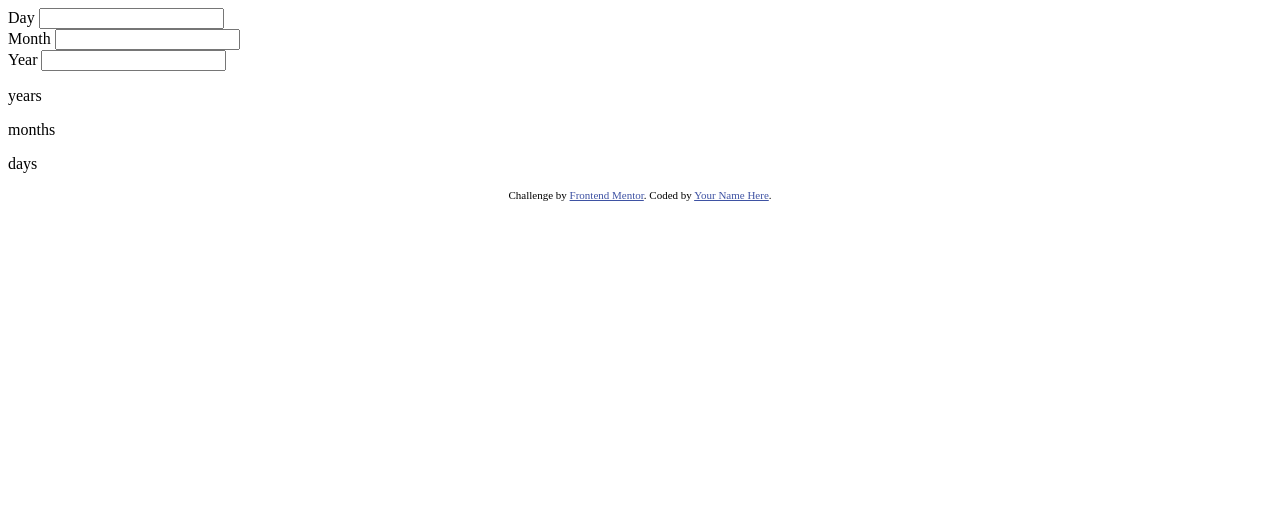
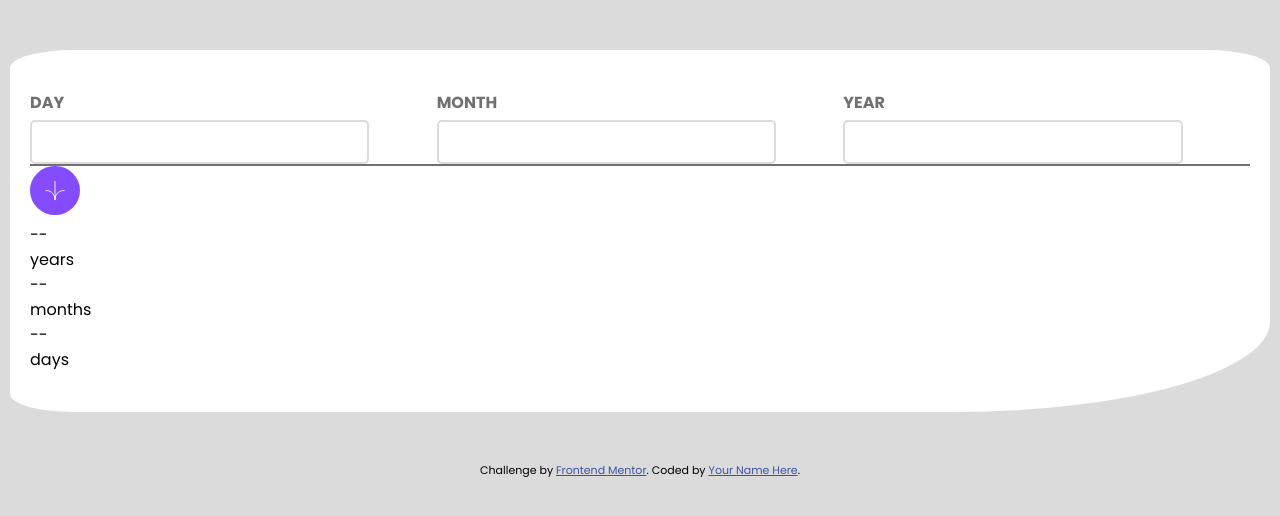
Before and after one commit to Samuellekpor/age-calculator-app, a website: page index.html in a window 1280 px wide. Drawn offline with Linux system fonts and the light colour scheme.

Commit message:
Add styling to the form

```diff
--- a/index.html
+++ b/index.html
@@ -5,36 +5,37 @@
   <meta name="viewport" content="width=device-width, initial-scale=1.0"> <!-- displays site properly based on user's device -->
 
   <link rel="icon" type="image/png" sizes="32x32" href="./assets/images/favicon-32x32.png">
+  <link rel="stylesheet" type="text/css" href="style.css">
 
   <title>Frontend Mentor | Age calculator app</title>
 
   <!-- Feel free to remove these styles or customise in your own stylesheet 👍 -->
-  <style>
-    .attribution { font-size: 11px; text-align: center; }
-    .attribution a { color: hsl(228, 45%, 44%); }
-  </style>
 </head>
 <body>
 
   <div class="big-container">
     <form action="submit" class="form">
-      <div>
+      <div class="date-container">
         <label for="day">Day</label>
         <input type="number" name="day" id="day">
       </div>
-      <div>
+      <div class="date-container">
         <label for="month">Month</label>
         <input type="number" name="month" id="month">
       </div>
-      <div>
+      <div class="date-container">
         <label for="day">Year</label>
         <input type="number" name="year" id="year">
       </div>
     </form>
+    <div class="separator">
+      <hr>
+      <img class="icon-arrow" src="./assets/images/icon-arrow.svg" alt="">
+    </div>
     <div class="results">
-      <span class="years-num"></span><p>years</p>
-      <span class="months-num"></span><p>months</p>
-      <span class="days-num"></span><p>days</p>
+      <span class="years-num">--</span><p>years</p>
+      <span class="months-num">--</span><p>months</p>
+      <span class="days-num">--</span><p>days</p>
     </div>
   </div>
 
--- /dev/null
+++ b/style.css
@@ -0,0 +1,88 @@
+  * {
+    margin: 0;
+    padding: 0;
+  }
+
+  @font-face {
+    font-family: Poppins-bold;
+    src: url('./assets/fonts/Poppins-Bold.ttf');
+  }
+
+  @font-face {
+    font-family: Poppins-boldItalic;
+    src: url('./assets/fonts/Poppins-BoldItalic.ttf');
+  }
+
+  @font-face {
+    font-family: Poppins-ExtraBold;
+    src: url('./assets/fonts/Poppins-ExtraBold.ttf');
+  }
+
+  @font-face {
+    font-family: Poppins-ExtraBoldItalic;
+    src: url('./assets/fonts/Poppins-ExtraBoldItalic.ttf');
+  }
+
+  @font-face {
+    font-family: Poppins-Italic;
+    src: url('./assets/fonts/Poppins-Italic.ttf');
+  }
+
+  @font-face {
+    font-family: Poppins-Regular;
+    src: url('./assets/fonts/Poppins-Regular.ttf');
+  }
+
+  body {
+    background-color: hsl(0, 0%, 86%);
+    font-family: Poppins-Regular, sans-serif;
+  }
+
+  .big-container {
+    background-color: white;
+    margin: 50px 10px;
+    border-radius: 5%;
+    border-bottom-right-radius: 25%;
+    padding: 40px 20px;
+  }
+
+  .form {
+    display: grid;
+    grid-template-columns : 1fr 1fr 1fr;
+
+  }
+
+  label {
+    text-transform: uppercase;
+    color: hsl(0, 1%, 44%);
+    font-family: Poppins-bold, sans-serif;
+  }
+
+  input {
+    display: block;
+    width: 80%;
+    height: 40px;
+    border-radius: 5px;
+    border: 2px solid hsl(0, 0%, 86%);
+    margin-top: 5px;
+    color: hsl(0, 0%, 8%);
+    font-family: Poppins-ExtraBold, sans-serif;
+    font-size: 20px;
+    padding-left: 10px;
+  }
+
+  hr {
+    color: hsl(0, 1%, 44%);
+    background-color: hsl(0, 1%, 44%);
+    border: 1px solid hsl(0, 1%, 44%);;
+  }
+
+  .icon-arrow {
+    background-color: hsl(259, 100%, 65%);
+    padding: 15px;
+    width: 20px;
+    border-radius: 50%;
+  }
+
+  .attribution { font-size: 11px; text-align: center; }
+  .attribution a { color: hsl(228, 45%, 44%); }
```
